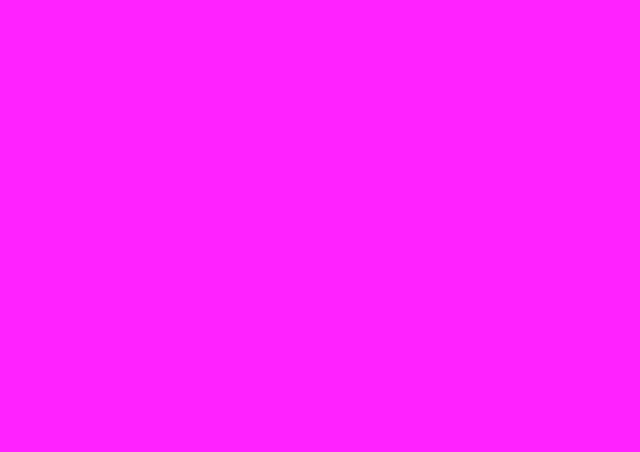
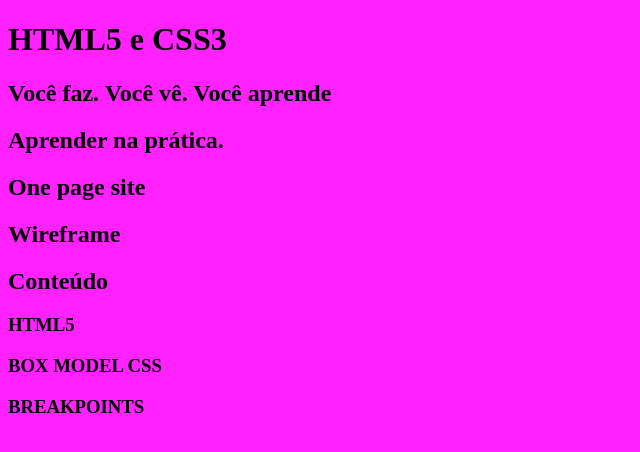
Before and after one commit to NicolleNogueira/html5css3, a plain HTML site: page index.html in a window 1280 px wide. Shown: the whole page, without its empty margins (0-640 px from the left). Drawn offline with Linux system fonts and the light colour scheme.

Commit message:
Semântica e Heading tags

```diff
--- a/index.html
+++ b/index.html
@@ -10,6 +10,44 @@
     <link rel="stylesheet" href="style.css">
 </head>
 <body>
+    <!--Cabeçalho do site-->
+    <header>
 
+    </header>
+
+    <!--Destaque do site-->
+    <main>
+        <h1>HTML5 e CSS3</h1>
+        <h2>Você faz. Você vê. Você aprende</h2>
+    </main>
+
+    <!-- Sobre -->
+
+    <section>
+        <h2>Aprender na prática.</h2>
+    </section>
+
+    <!-- One page -->
+    <section>
+        <h2>One page site</h2>
+    </section>
+
+    <!--WIRERAME  -->
+    <section>
+        <h2>Wireframe</h2>
+    </section>
+
+    <!-- CONTEUDO -->
+     <section>
+        <h2>Conteúdo</h2>
+        <h3>HTML5</h3>
+        <h3>BOX MODEL CSS</h3>
+        <h3>BREAKPOINTS</h3>
+     </section>
+
+     <!-- RODAPE-->
+      <footer>
+
+      </footer>
 </body>
 </html>
```
